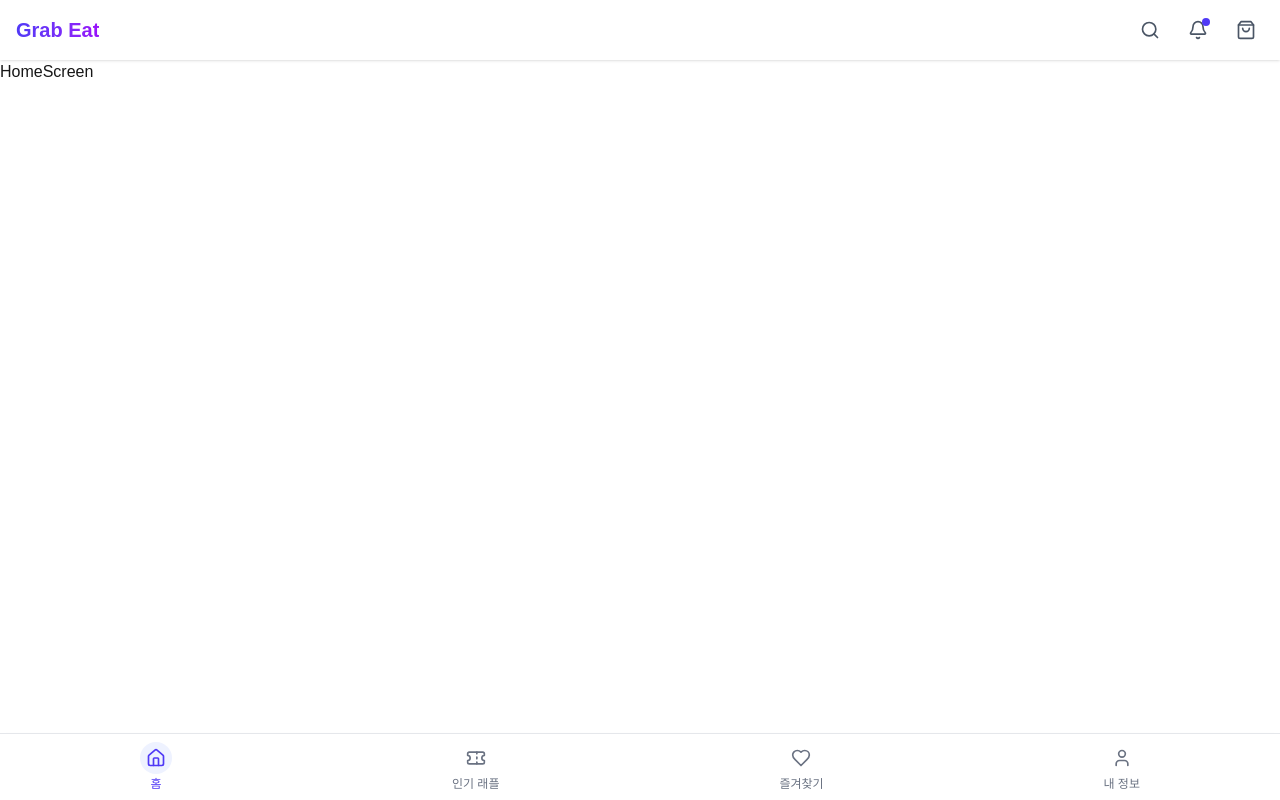
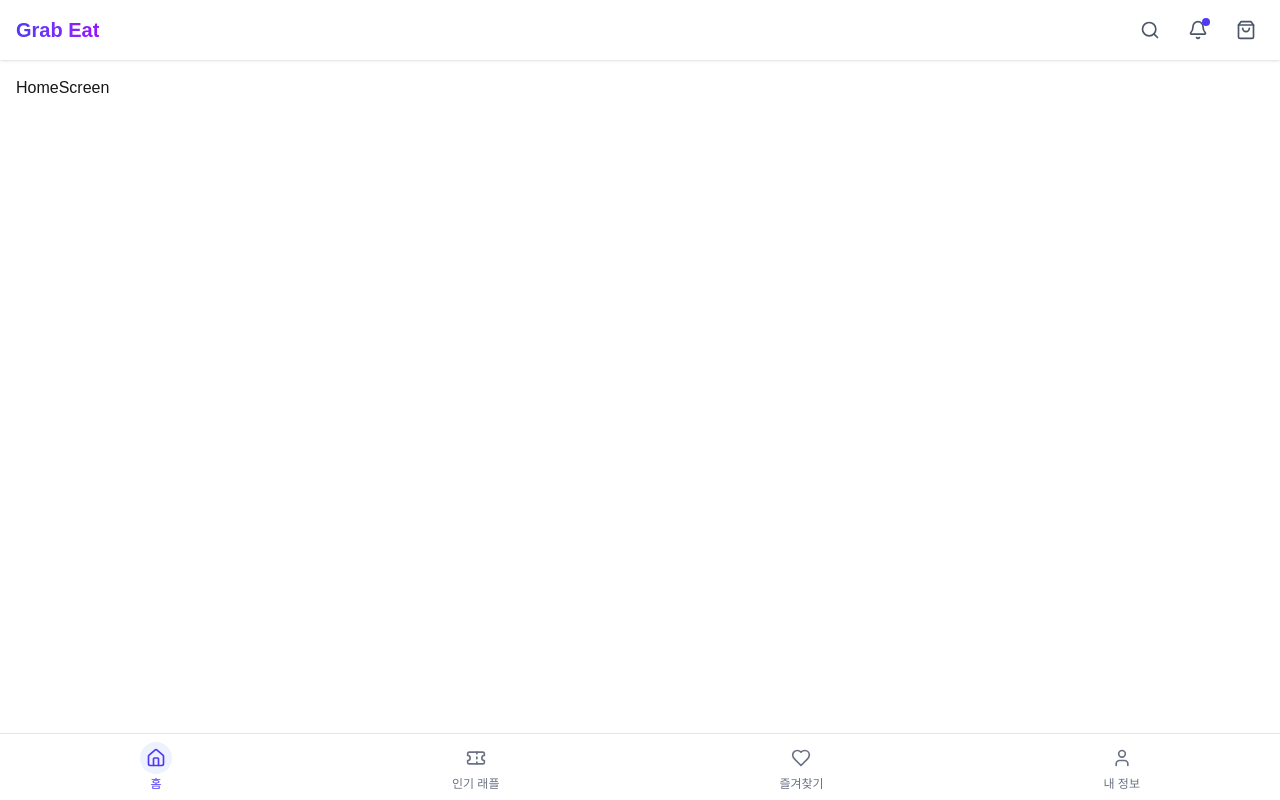
Before and after one commit to hhhaan/grab-eat, a Next.js app: page / in a window 1280 px wide. Built offline with nearby package versions, Linux system fonts and the light colour scheme; no server answers.

Commit message:
style: 레이아웃  패딩값 조정 #4

```diff
--- a/src/widgets/layout/layout.tsx
+++ b/src/widgets/layout/layout.tsx
@@ -8,7 +8,7 @@ export const Layout = ({ children }: { children: React.ReactNode }) => {
     return (
         <div className="flex flex-col min-h-screen">
             <Header />
-            <main className="pb-20">{children}</main>
+            <main className="pb-20 p-4 flex-1">{children}</main>
             <Navigation />
         </div>
     );
```
